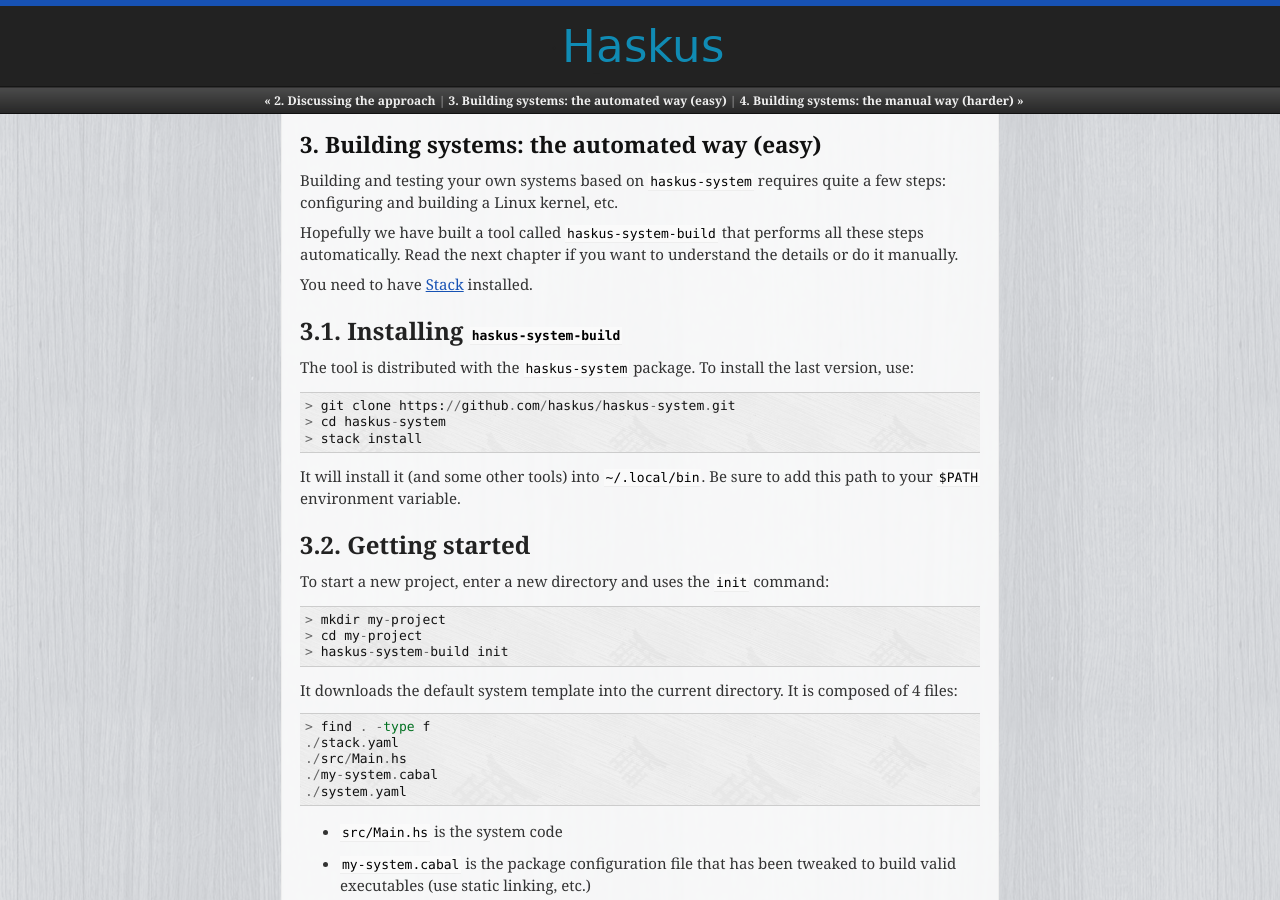
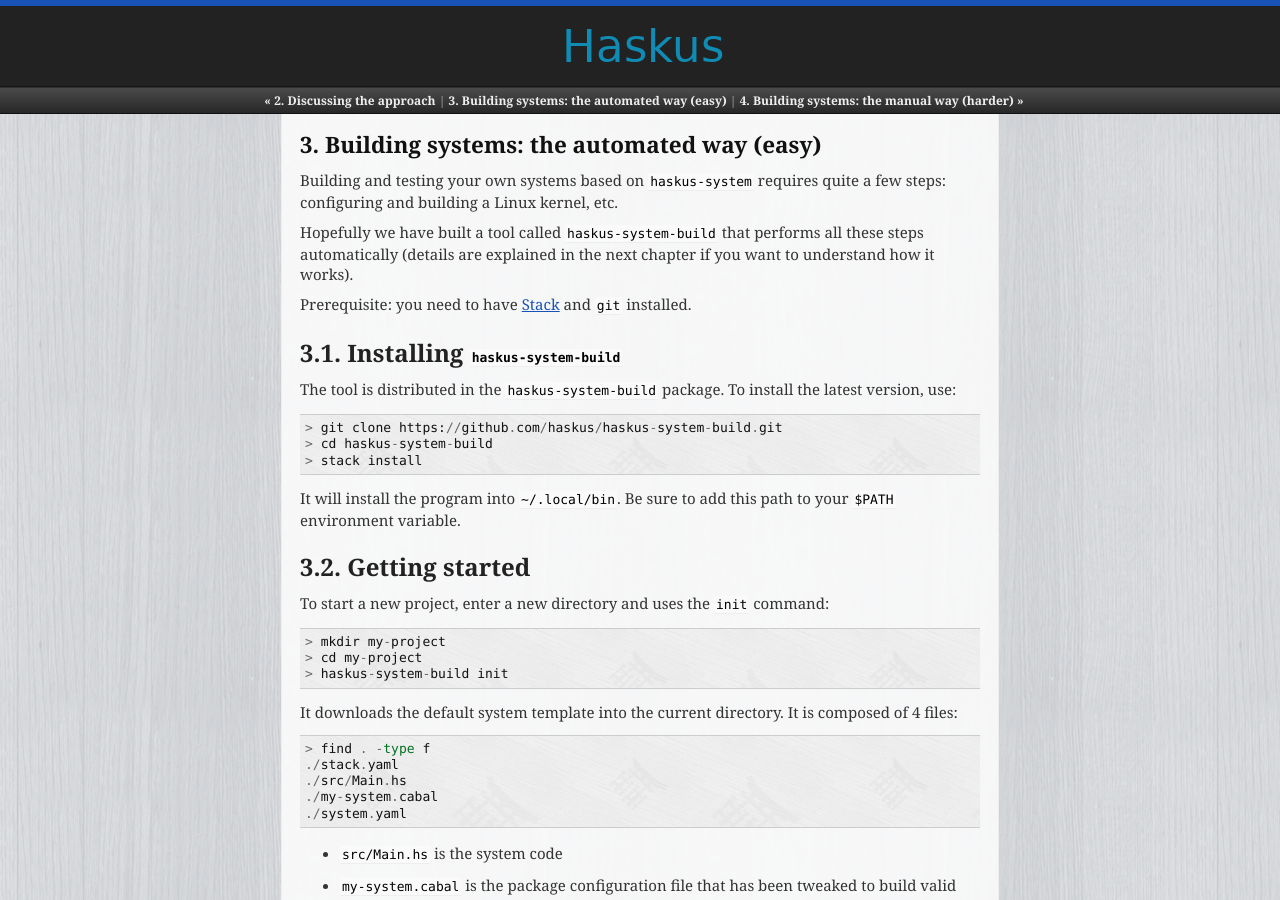
Before and after one commit to haskus/haskus-manual, a Sphinx documentation site: the page built from source/system/volume1/automatic_building.rst, in a window 1280 px wide and 900 px high. Built offline with Sphinx 7.4.7, drawn with Linux system fonts in a browser that asks for light colours; some of the changed text lies outside the part shown.

Commit message:
Build tool in its own directory

```diff
--- a/source/system/volume1/automatic_building.rst
+++ b/source/system/volume1/automatic_building.rst
@@ -5,25 +5,25 @@
 a few steps: configuring and building a Linux kernel, etc.
 
 Hopefully we have built a tool called ``haskus-system-build`` that performs all
-these steps automatically. Read the next chapter if you want to understand the
-details or do it manually.
+these steps automatically (details are explained in the next chapter if you want
+to understand how it works).
 
-You need to have `Stack <http://www.haskellstack.org>`_ installed.
+Prerequisite: you need to have `Stack <http://www.haskellstack.org>`_ and ``git`` installed.
 
 Installing ``haskus-system-build``
 ----------------------------------
 
-The tool is distributed with the ``haskus-system`` package.
-To install the last version, use:
+The tool is distributed in the ``haskus-system-build`` package.
+To install the latest version, use:
 
 .. code::
 
-   > git clone https://github.com/haskus/haskus-system.git
-   > cd haskus-system
+   > git clone https://github.com/haskus/haskus-system-build.git
+   > cd haskus-system-build
    > stack install
 
-It will install it (and some other tools) into ``~/.local/bin``. Be sure to add
-this path to your ``$PATH`` environment variable.
+It will install the program into ``~/.local/bin``. Be sure to add this path to
+your ``$PATH`` environment variable.
 
 Getting started
 ---------------
```
Also changed, not shown: other parts of source/system/volume1/automatic_building.rst (+2 -1 lines).
